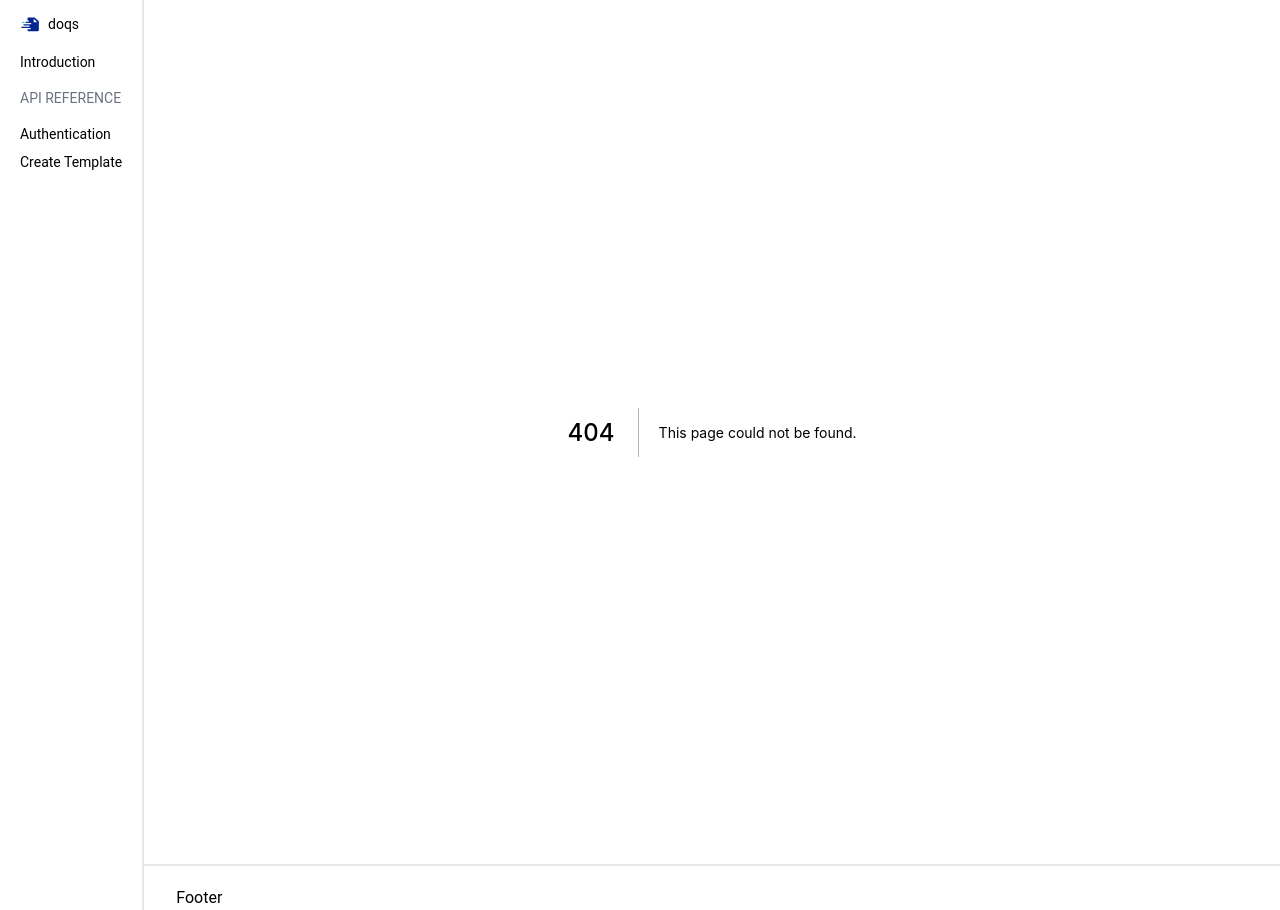
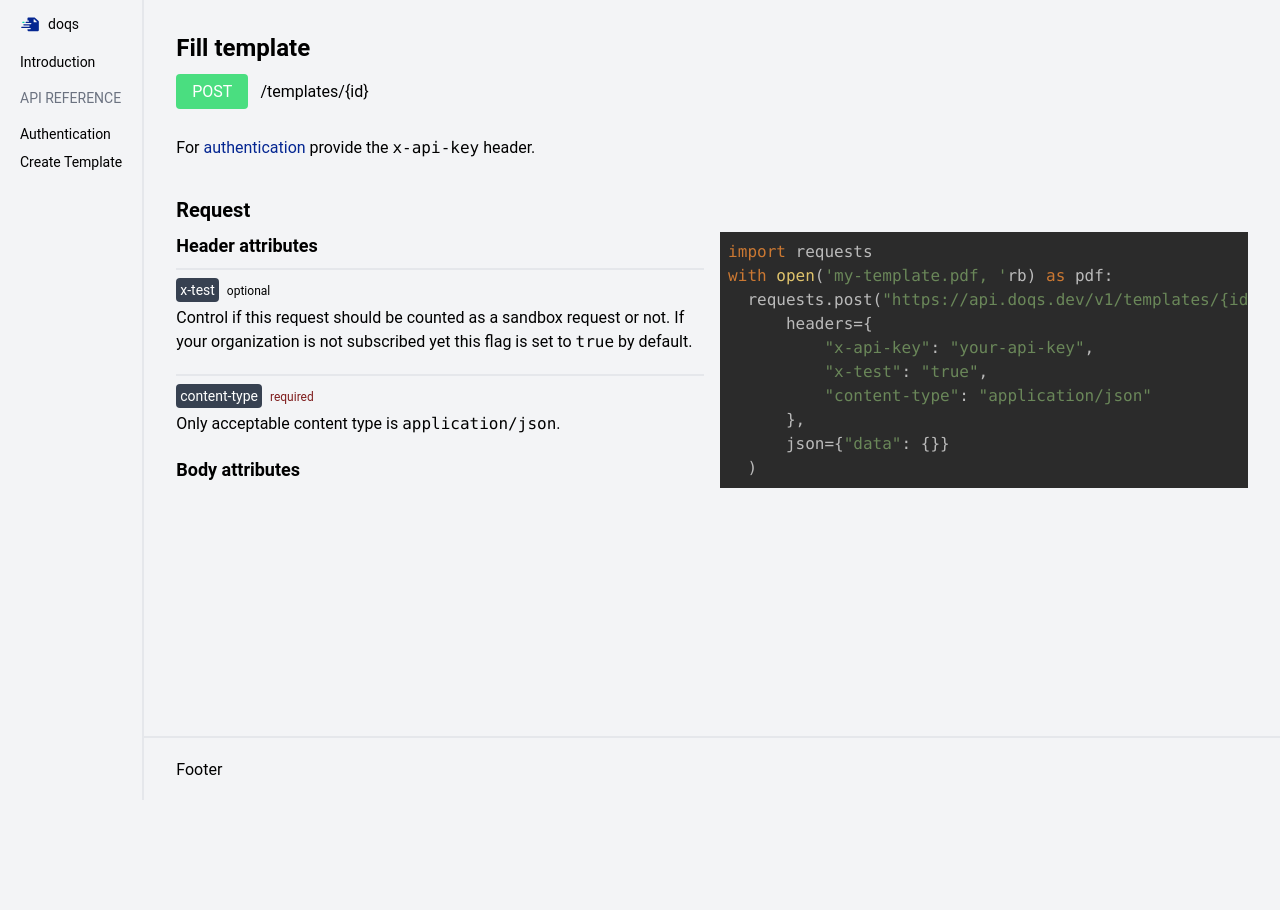
Before and after one commit to doqs-dev/docs, a Next.js app: page /api-reference/fill-template in a window 1280 px wide. Before the commit this address had no page. After the commit the page ends 800 px from the top, so only its background shows below. Built offline with nearby package versions, Linux system fonts and the light colour scheme.

Commit message:
feat: first draft

```diff
--- /dev/null
+++ b/components/constants.tsx
@@ -0,0 +1 @@
+export const baseUrl = 'https://api.doqs.dev/v1'
--- /dev/null
+++ b/pages/api-reference/fill-template.mdx
@@ -0,0 +1,41 @@
+import {Endpoint} from "../../components/endpoint";
+import {Grid} from "../../components/grid";
+import {Attribute} from "../../components/attribute"; import {
+    SimpleCodeHighlighter
+} from "../../components/code-highlighter"; import {baseUrl} from "../../components/constants";
+
+# Fill template
+
+<Endpoint method="POST" path="/templates/{id}"/>
+<br/>
+
+For [authentication](/api-reference/authentication) provide the `x-api-key` header.
+
+<br/>
+
+## Request
+<Grid>
+    <div>
+        ### Header attributes
+        <Attribute name={"x-test"} required={false}>
+            Control if this request should be counted as a sandbox request or not. If your organization is not
+            subscribed yet this flag is set to `true` by default.
+        </Attribute>
+        <Attribute name={"content-type"} required={true}>
+            Only acceptable content type is `application/json`.
+        </Attribute>
+
+        ### Body attributes
+    </div>
+    <SimpleCodeHighlighter language="python" code={`import requests
+with open('my-template.pdf, 'rb) as pdf:
+    requests.post("${baseUrl}/templates/{id}/fill",
+        headers={
+            "x-api-key": "your-api-key",
+            "x-test": "true",
+            "content-type": "application/json"
+        },
+        json={"data": {}}
+    )
+`}/>
+</Grid>
```
